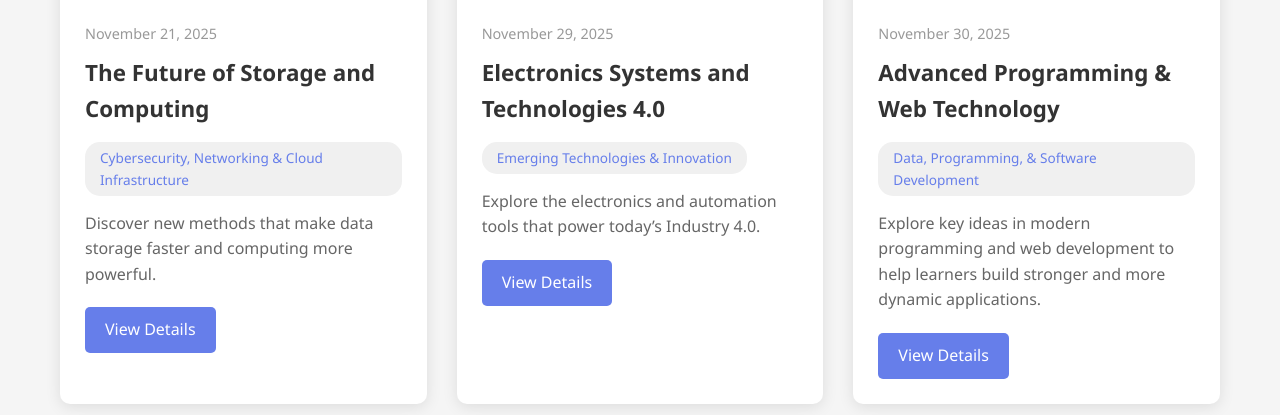
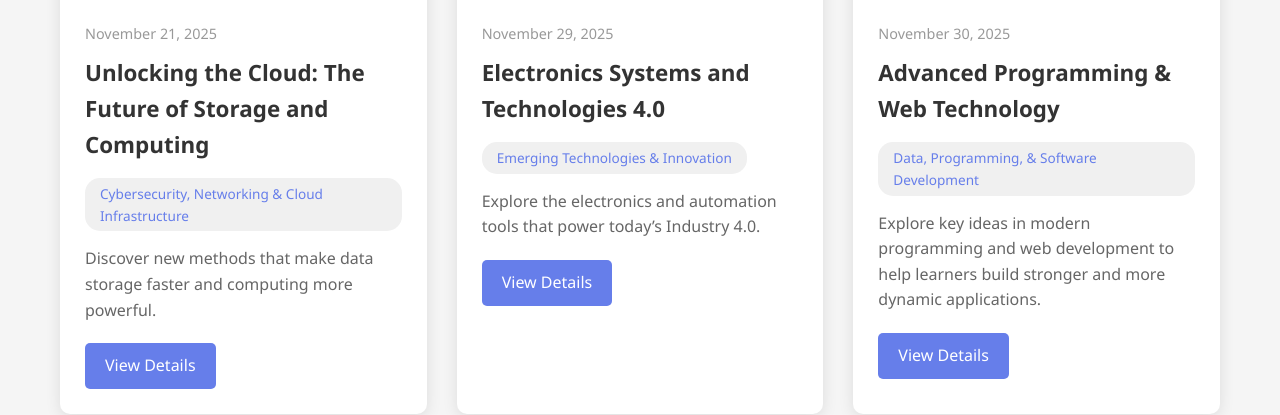
Before and after one commit to jastinefp/Seminars-and-Fieldtrips-Portfolio, a plain HTML site: page index.html in a window 1280 px wide. Shown: the part 6310-6725 px from the top of the page. Drawn offline with Linux system fonts and the light colour scheme.

Commit message:
Update index.html

```diff
--- a/index.html
+++ b/index.html
@@ -336,7 +336,7 @@
                 <div class="card-image" style="background-image: url('PortfolioImages/Poster25.jpg'); background-size: cover; background-position: center;"></div>
                 <div class="card-content">
                     <div class="card-date">November 21, 2025</div>
-                    <h3 class="card-title">The Future of Storage and Computing</h3>
+                    <h3 class="card-title">Unlocking the Cloud: The Future of Storage and Computing</h3>
                     <span class="card-category">Cybersecurity, Networking & Cloud Infrastructure</span>
                     <p class="card-description">Discover new methods that make data storage faster and computing more powerful.</p>
                     <a href="#" class="card-button" onclick="event.stopPropagation(); openModal(25)">View Details</a>
@@ -1161,7 +1161,7 @@
             },
             25:
             {
-                title: "The Future of Storage and Computing",
+                title: "Unlocking the Cloud: The Future of Storage and Computing",
                 date: "November 21, 2025",
                 description: "The seminar explains how storage and computing technology is changing for the future. It shows new ways to store data and make computers faster and more powerful.",
                 learnings:
@@ -1170,7 +1170,7 @@
                     "Understand how computing power is increasing with new methods.",
                     "Discover trends that will shape the future of computers and data management."
                 ],
-                certificate: "",
+                certificate: "PortfolioImages/Cert25.jpg",
                 reflection: "I learned that storage and computing are improving very fast. I now understand how new technology makes computers more powerful and data easier to manage. I believe this knowledge will help me prepare for future work in technology.",
                 documentation:
                 [
```
